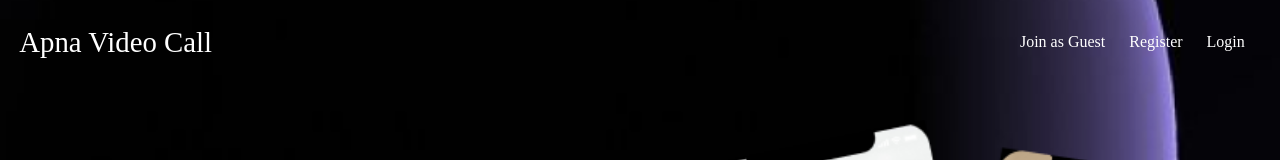
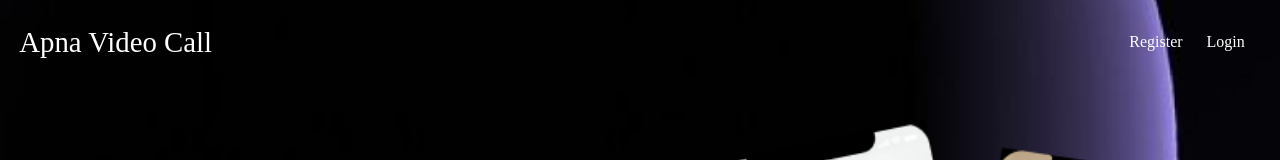
Before and after one commit to PalakShrivastava/apna-video-call, a React (Vite) app in the folder frontend/: page / in a window 1280 px wide. Shown: the top 160 px of the page. Built offline with nearby package versions, Linux system fonts and the light colour scheme.

Commit message:
final changes done

```diff
--- a/frontend/src/contexts/AuthContext.jsx
+++ b/frontend/src/contexts/AuthContext.jsx
@@ -6,10 +6,10 @@ import server from "../environment";
 
 export const AuthContext = createContext(null);
 
-// FIXED AXIOS CLIENT CONFIG
+
 const client = axios.create({
     baseURL: server + "/api/v1/users",
-    timeout: 15000, // Render warm-up fix
+    timeout: 15000,
 });
 
 export const AuthProvider = ({ children }) => {
--- a/frontend/src/pages/LandingPage.jsx
+++ b/frontend/src/pages/LandingPage.jsx
@@ -9,7 +9,7 @@ function LandingPage() {
                     <h2>Apna Video Call</h2>
                 </div>
                 <div className="navList">
-                    <Link to="/auth">Join as Guest</Link>
+
                     <Link to="/auth">Register</Link>
                     <Link to="/auth">Login</Link>
 
```
